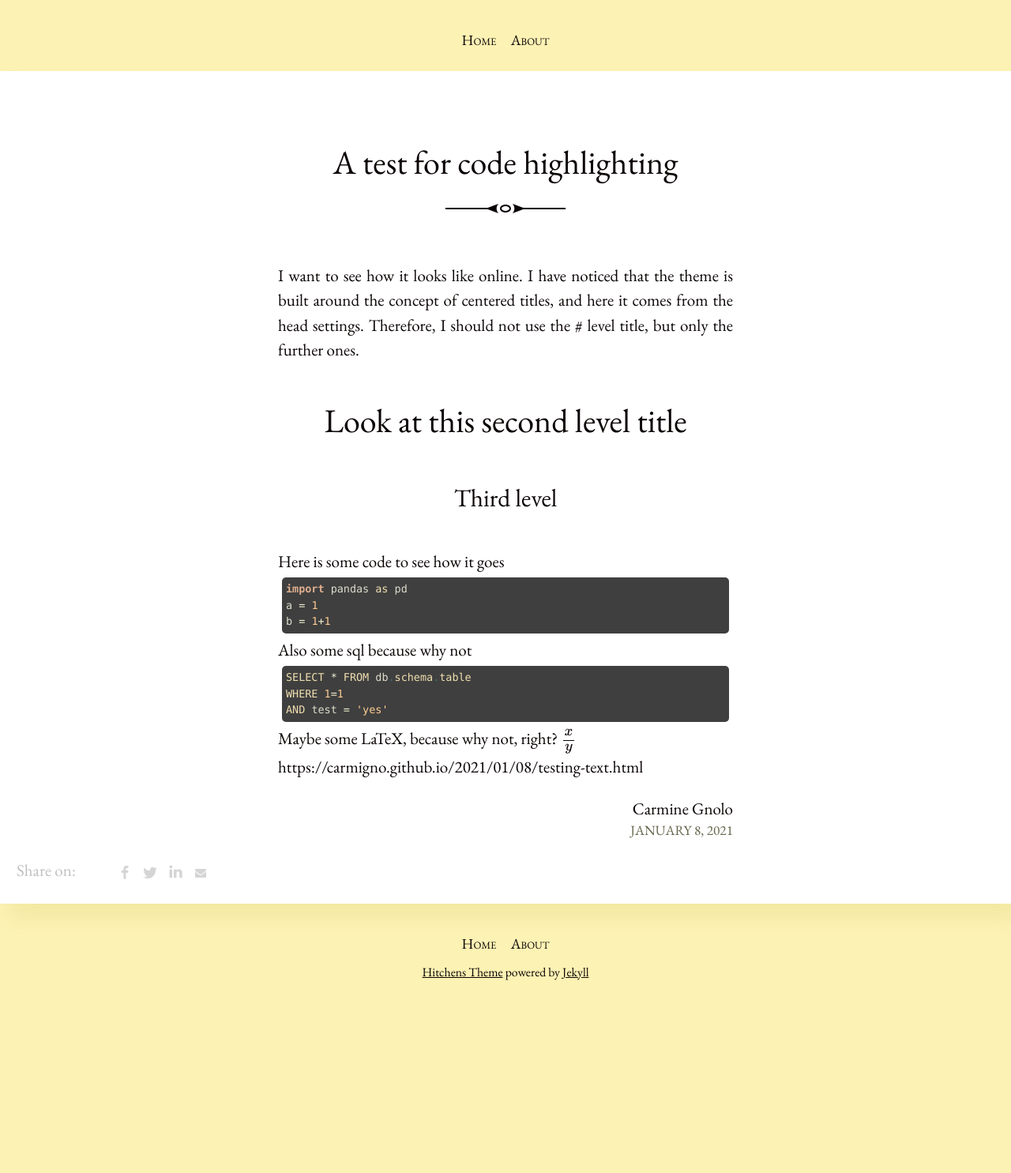
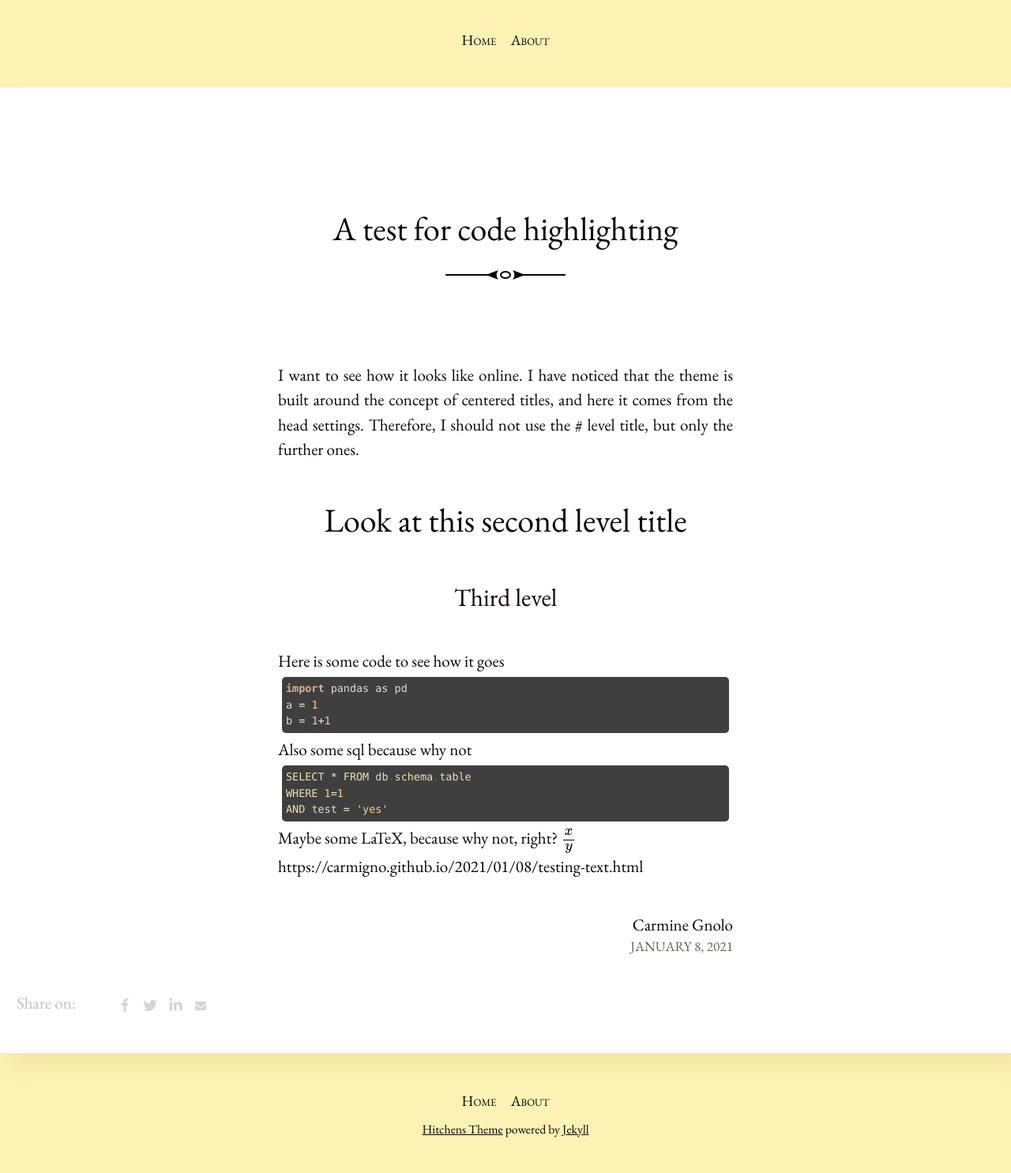
Before and after one commit to carmigno/carmigno.github.io, a Jekyll site: the page built from _posts/2021-01-08-testing-text.md, in a window 1280 px wide. Shown: the whole page at 79% size. Built offline with Jekyll 4.4.1, drawn with Linux system fonts in a browser that asks for light colours; formulas are drawn with MathJax 3; before the commit the page ends 1286 px from its top, so only the background shows below that.

Commit message:
Reset everything else, only increased max width

```diff
--- a/_sass/_article.scss
+++ b/_sass/_article.scss
@@ -1,8 +1,8 @@
 .post {
   background: white;
-  margin: 1em auto;
-  max-width: 200rem;
-  padding: 1em 0;
+  margin: 2em auto;
+  max-width: 1000rem;
+  padding: 2em 0;
   box-shadow: 12px 18px 24px rgba(darken($brand-color, 50%), .1);
 }
 
@@ -16,7 +16,7 @@
 .post > h1 {
   font-size: 2em;
   max-width: 48rem;
-  padding: 1em 0.5em;
+  padding: 2em 1em;
   text-align: center;
 }
 
@@ -41,17 +41,17 @@
 }
 
 .post li {
-  margin-left: 0.5rem;
-  margin-right: 0.5rem;
+  margin-left: 1.5rem;
+  margin-right: 1.5rem;
 }
 
 .post-content:first-child {
-  margin-top: 2em;
+  margin-top: 4em;
 }
 
 .post-meta {
-  margin-bottom: 1em;
-  margin-top: 1em;
+  margin-bottom: 2em;
+  margin-top: 2em;
   text-align: right;
 }
 
```
